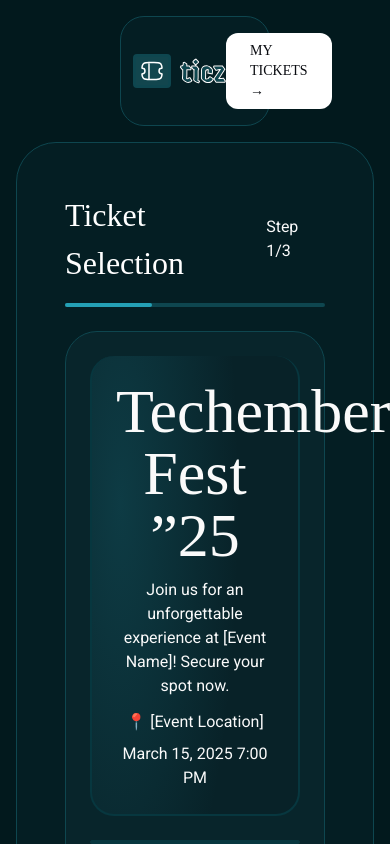
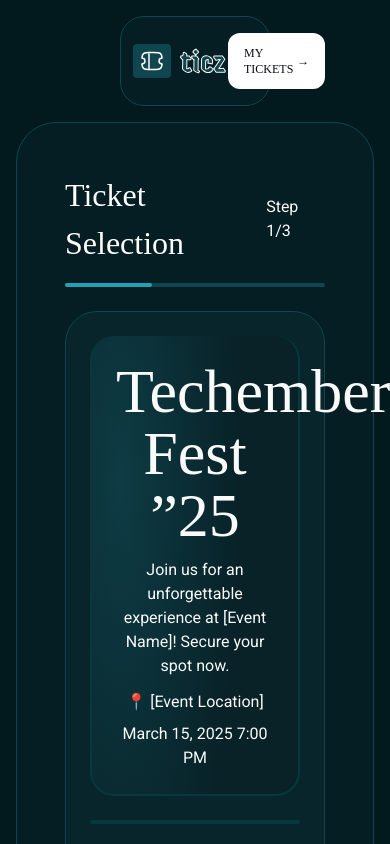
Before and after one commit to Wsalaudeen/hngx-stage2-conference-ticket-generator, a React (Vite) app: page / in a window 390 px wide. Shown: the top 844 px of the page. Built offline with nearby package versions, Linux system fonts and the light colour scheme; a web font is replaced by a local one.

Commit message:
fix: make my ticket a responsive button on all screen sizes

```diff
--- a/src/components/navbar/navbar.jsx
+++ b/src/components/navbar/navbar.jsx
@@ -125,10 +125,10 @@ export default function Navbar() {
         {/* Cta Button */}
         <Link
           to="/attendee"
-          className="bg-[#FFFFFF] text-[#0A0C11] uppercase px-6 py-2 rounded-[12px] md:block text-sm  sm:text-base sm:ml-1.5 md:text-lg relative group transition-all cursor-pointer hover:bg-[#24A0B5] hover:text-[#D9D9D9] hover:border-1 hover:border-solid hover:border-[#D9D9D9] hover:leading-[20px]"
+          className="bg-[#FFFFFF] ml-0.5 text-[#0A0C11] font-family uppercase px-4 py-3 sm:px-6 sm:py-2 rounded-[12px] text-xs sm:text-sm md:text-[16px] inline-flex items-center max-w-max transition-all cursor-pointer hover:bg-[#24A0B5] hover:text-[#D9D9D9] hover:border hover:border-solid hover:border-[#D9D9D9] hover:leading-[20px]"
         >
           My Tickets{" "}
-          <span className="inline-block transition-transform group-hover:rotate-[-30deg]">
+          <span className="ml-1 text-xs sm:text-sm transition-transform group-hover:rotate-[-30deg]">
             &rarr;
           </span>
         </Link>
```
